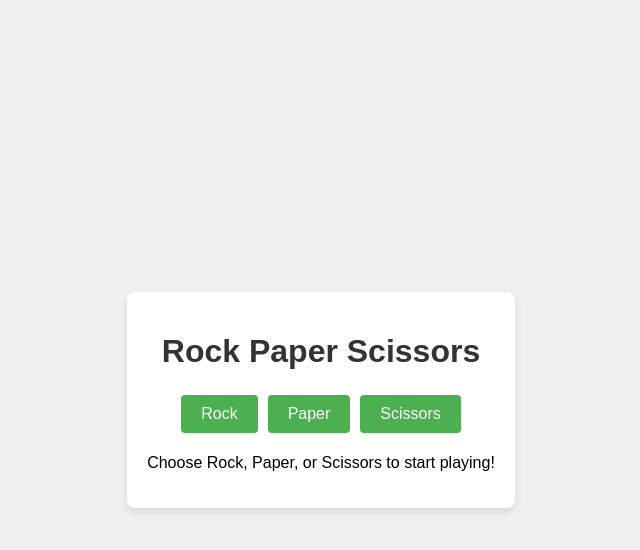
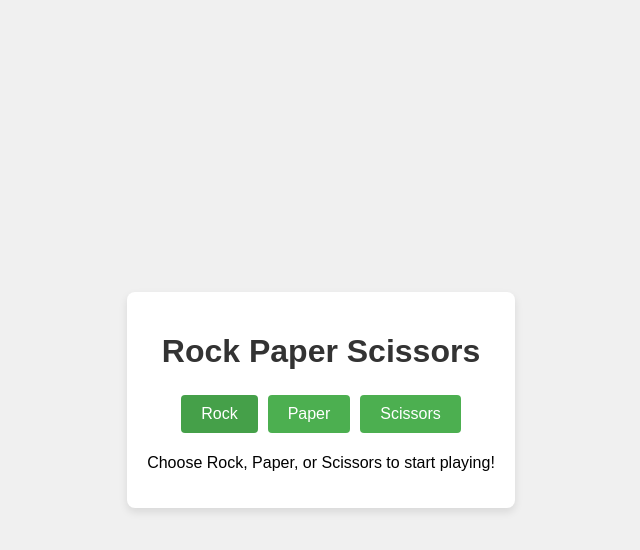
Before and after one commit to AliSinaDevelo/RPS, a plain HTML site: page index.html in a window 1280 px wide. In both pictures the pointer is over the button "Rock". Shown: the whole page, without its empty margins (319-959 px from the left). Drawn offline with Linux system fonts and the light colour scheme.

Commit message:
button hover feature

```diff
--- a/styles.css
+++ b/styles.css
@@ -39,3 +39,7 @@ h1 {
     cursor: pointer;
     transition: background-color 0.2s ease;
 }
+
+.choice-btn:hover {
+    background-color: #45a049;
+}
```
